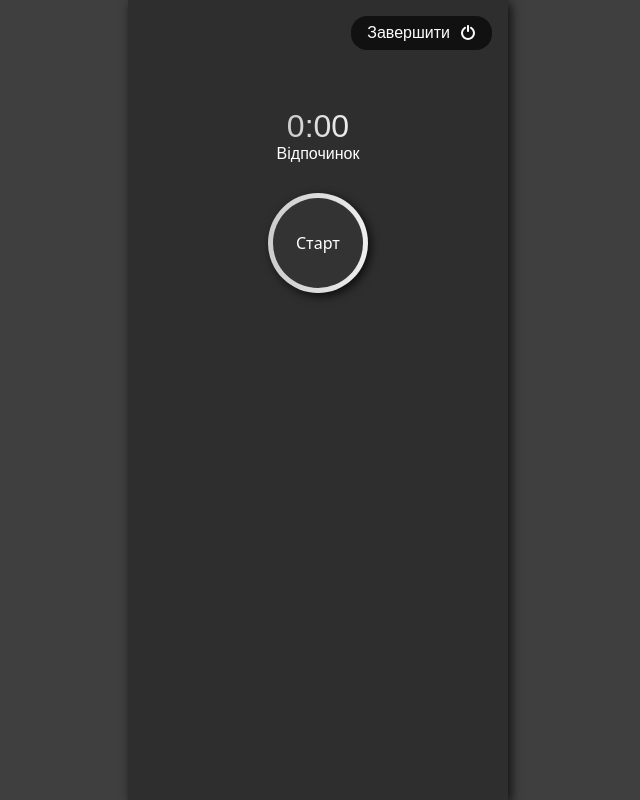
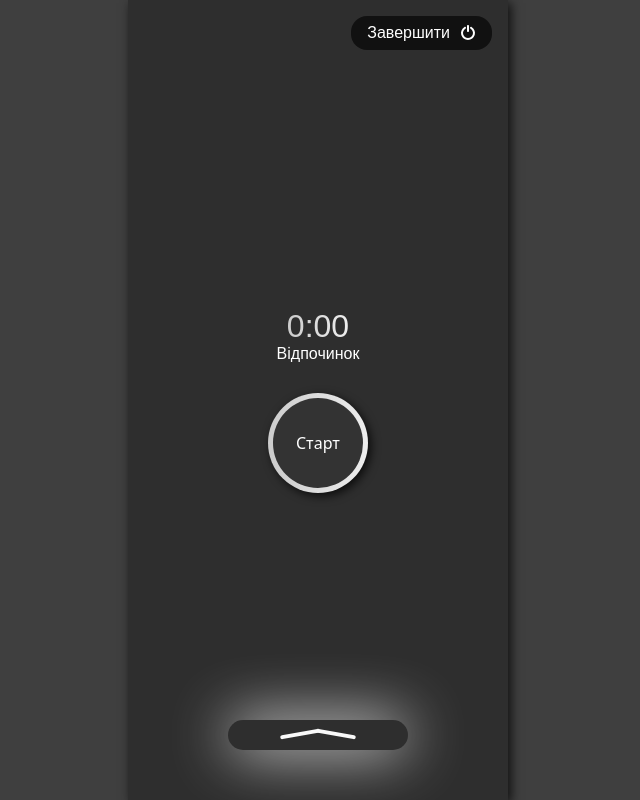
Before and after one commit to DmitryPacificAtion/contraction-timer, a React (Create React App) app: page / in a window 1280 px wide. Shown: the whole page, without its empty margins (322-962 px from the left). Built offline with nearby package versions, Linux system fonts and the light colour scheme.

Commit message:
Add styles for table

```diff
--- a/src/App.styled.jsx
+++ b/src/App.styled.jsx
@@ -2,7 +2,9 @@ import styled from 'styled-components';
 
 const Main = styled.main`
   width: 380px;
-  height: 800px;
+  height: 100vh;
+  position: relative;
+  overflow: hidden;
   margin: 0 auto;
   background: #2e2e2e;
   box-shadow: 3px 3px 10px 0px rgba(0, 0, 0, 0.75);
--- a/src/components/table/Table.js
+++ b/src/components/table/Table.js
@@ -1,11 +1,21 @@
-import { TableWrapper, Table as TableStyled, Row, Cell } from './Table.styled';
+import {
+  TableWrapper,
+  Table as TableStyled,
+  Row,
+  Cell,
+  ShowButton,
+} from './Table.styled';
 import { useTimer } from '../timer-provider';
 import { TYPE_ENUMS } from '../../constants';
+import { useState } from 'react';
 
 function Table() {
+  const [isTableVisible, setIsTableVisible] = useState(false);
   const { list } = useTimer();
+  const handleShowTable = () => setIsTableVisible((isVisible) => !isVisible);
   return (
-    <TableWrapper>
+    <TableWrapper className={isTableVisible ? 'show-table' : ''}>
+      <ShowButton onClick={handleShowTable} />
       <TableStyled>
         <tbody>
           {list.map(({ id, type, time }) => (
--- a/src/components/table/Table.styled.jsx
+++ b/src/components/table/Table.styled.jsx
@@ -1,8 +1,58 @@
 import styled from 'styled-components';
 import { getColor } from '../../utils';
 
-const TableWrapper = styled.div`
-  height: 400px;
+const TableWrapper = styled.section`
+  width: 100%;
+  height: 100%;
+  background: #2e2e2e;
+  border-spacing: 0;
+  position: absolute;
+  z-index: 1010;
+  top: 90%;
+  transition: top 0.8s ease-in-out;
+  &.show-table {
+    top: 10%;
+  }
+`;
+const ShowButton = styled.button`
+  width: 180px;
+  height: 30px;
+  border-radius: 16px;
+  box-shadow: 0px 0px 60px 0px rgba(255, 255, 255, 1);
+  cursor: pointer;
+  background: #2e2e2e;
+  position: relative;
+  z-index: 1020;
+  margin-bottom: 10px;
+  left: calc(50% - 90px);
+  &::before,
+  &::after {
+    position: absolute;
+    z-index: 11;
+    content: '';
+    top: 12px;
+    display: block;
+    width: 40px;
+    height: 4px;
+    transform: rotate(10deg);
+    background: #f9f9f9;
+    border-radius: 8px;
+    transition: all 0.8s ease-in-out;
+  }
+  &::before {
+    right: 52px;
+  }
+  &::after {
+    transform: rotate(-10deg);
+    left: 52px;
+  }
+
+  .show-table &:before {
+    transform: rotate(-10deg);
+  }
+  .show-table &:after {
+    transform: rotate(10deg);
+  }
 `;
 
 const Table = styled.table`
@@ -11,6 +61,7 @@ const Table = styled.table`
 `;
 
 const Row = styled.tr`
+  height: 50px;
   & td {
     border-top: 1px solid #111;
   }
@@ -27,4 +78,4 @@ const Cell = styled.td`
   background-image: ${(type) => getColor(type)};
 `;
 
-export { TableWrapper, Table, Row, Cell };
+export { TableWrapper, Table, Row, Cell, ShowButton };
--- a/src/components/timer/Timer.styled.jsx
+++ b/src/components/timer/Timer.styled.jsx
@@ -2,11 +2,12 @@ import styled from 'styled-components';
 
 const Screen = styled.section`
   display: flex;
-  height: 400px;
+  height: 100%;
+  min-height: 250px;
   flex-direction: column;
   justify-content: center;
   align-items: center;
-  position: relative;
+  background: #2e2e2e;
 `;
 
 export { Screen };
--- a/src/index.css
+++ b/src/index.css
@@ -1,6 +1,7 @@
 * {
   margin: 0;
   padding: 0;
+  border: none;
   font-size: 16px;
   font-family: Arial, Helvetica, sans-serif;
 }
@@ -14,6 +15,10 @@ body {
   background: #3f3f3f;
 }
 
+button:focus {
+  outline: 2px solid rgb(220, 90, 90);
+}
+
 code {
   font-family: source-code-pro, Menlo, Monaco, Consolas, 'Courier New',
     monospace;
```
